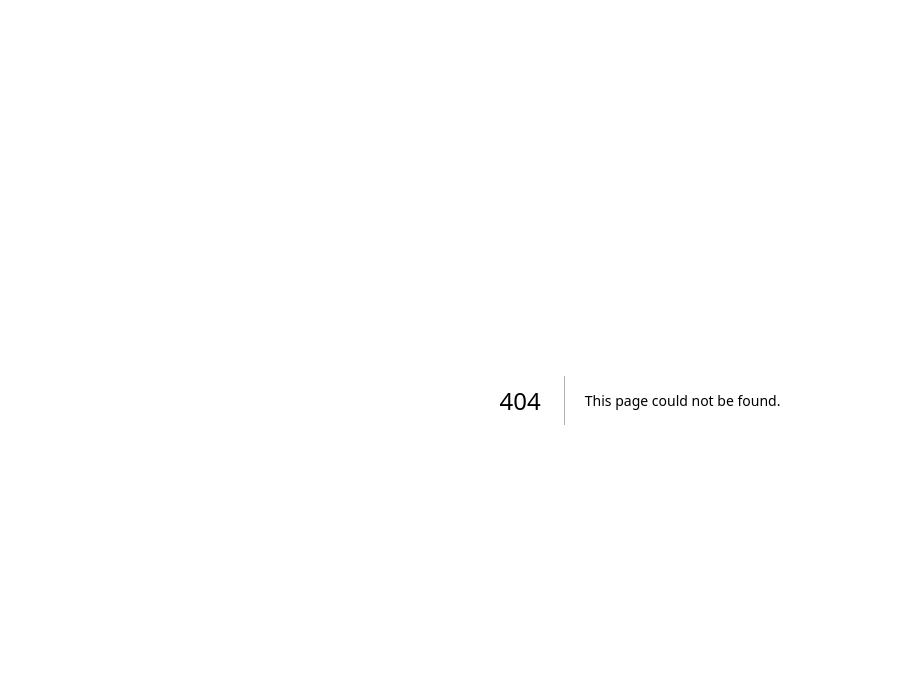
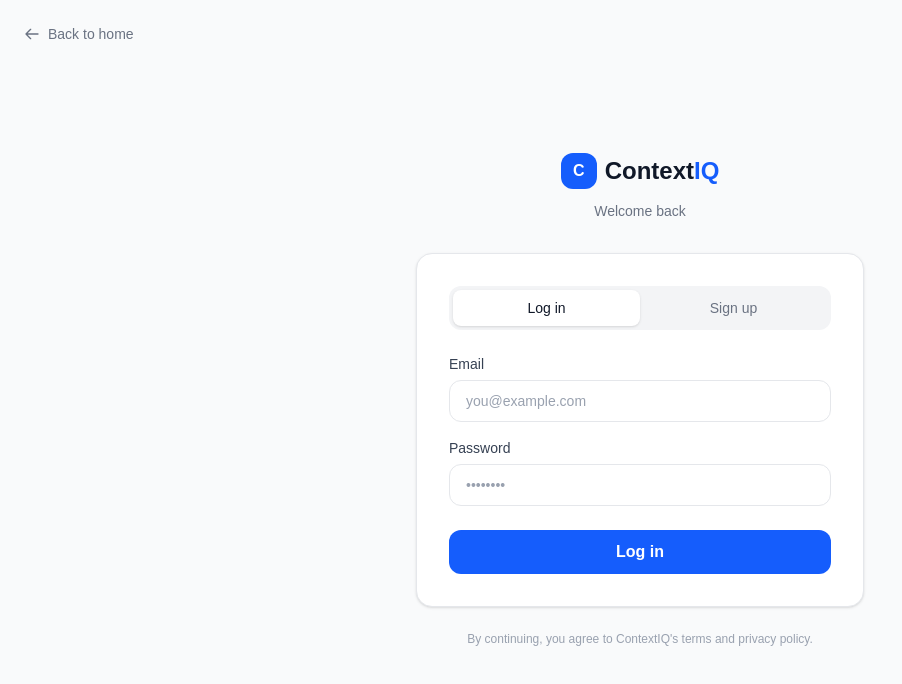
Before and after one commit to deepak35an/rag_kms, a Next.js app in the folder frontend/: page /login in a window 1280 px wide. Before the commit this address had no page. Shown: the top 684 px of the page, without its empty margins (0-902 px from the left). Built offline with nearby package versions, Linux system fonts and the light colour scheme.

Commit message:
login and api init

```diff
--- /dev/null
+++ b/frontend/app/lib/api.ts
@@ -0,0 +1,50 @@
+const API_BASE = process.env.NEXT_PUBLIC_API_URL || "http://localhost:8000";
+
+// --- Types ---
+
+export interface HealthResponse {
+  status: string;
+  vectorstore_loaded: boolean;
+  generator_loaded: boolean;
+}
+
+export interface SessionResponse {
+  session_id: string;
+}
+
+export interface AskResponse {
+  answer: string;
+  sources: string[];
+  retrieved_chunks?: { content: string; score: number }[];
+  error?: string;
+}
+
+// --- API Functions ---
+
+export async function checkHealth(): Promise<HealthResponse> {
+  const res = await fetch(`${API_BASE}/health`);
+  if (!res.ok) throw new Error("Backend unreachable");
+  return res.json();
+}
+
+export async function createSession(): Promise<SessionResponse> {
+  const res = await fetch(`${API_BASE}/create_session`, {
+    method: "POST",
+    headers: { "Content-Type": "application/json" },
+  });
+  if (!res.ok) throw new Error("Failed to create session");
+  return res.json();
+}
+
+export async function askQuestion(
+  question: string,
+  sessionId: string
+): Promise<AskResponse> {
+  const res = await fetch(`${API_BASE}/ask`, {
+    method: "POST",
+    headers: { "Content-Type": "application/json" },
+    body: JSON.stringify({ question, session_id: sessionId }),
+  });
+  if (!res.ok) throw new Error("Failed to get answer");
+  return res.json();
+}
--- /dev/null
+++ b/frontend/app/login/page.tsx
@@ -0,0 +1,165 @@
+"use client";
+
+import Link from "next/link";
+import { useState } from "react";
+import { useRouter } from "next/navigation";
+
+export default function LoginPage() {
+  const router = useRouter();
+  const [tab, setTab] = useState<"login" | "signup">("login");
+  const [email, setEmail] = useState("");
+  const [password, setPassword] = useState("");
+  const [name, setName] = useState("");
+  const [loading, setLoading] = useState(false);
+  const [error, setError] = useState("");
+
+  const handleSubmit = async (e: React.FormEvent) => {
+    e.preventDefault();
+    setError("");
+
+    if (!email || !password) {
+      setError("Please fill in all fields.");
+      return;
+    }
+    if (tab === "signup" && !name) {
+      setError("Please enter your name.");
+      return;
+    }
+
+    setLoading(true);
+
+    // Mock auth — store in localStorage and redirect
+    setTimeout(() => {
+      localStorage.setItem(
+        "contextiq_user",
+        JSON.stringify({ name: name || email.split("@")[0], email })
+      );
+      router.push("/dashboard");
+    }, 800);
+  };
+
+  return (
+    <div className="min-h-screen bg-gray-50 flex items-center justify-center px-4">
+      {/* Back to home */}
+      <Link
+        href="/"
+        className="absolute top-6 left-6 flex items-center gap-2 text-sm text-gray-500 hover:text-gray-800 transition-colors"
+      >
+        <svg className="w-4 h-4" fill="none" stroke="currentColor" viewBox="0 0 24 24">
+          <path strokeLinecap="round" strokeLinejoin="round" strokeWidth={2} d="M10 19l-7-7m0 0l7-7m-7 7h18" />
+        </svg>
+        Back to home
+      </Link>
+
+      <div className="w-full max-w-md">
+        {/* Logo */}
+        <div className="text-center mb-8">
+          <Link href="/" className="inline-flex items-center gap-2">
+            <div className="w-9 h-9 bg-blue-600 rounded-xl flex items-center justify-center">
+              <span className="text-white font-bold">C</span>
+            </div>
+            <span className="text-2xl font-bold text-gray-900">
+              Context<span className="text-blue-600">IQ</span>
+            </span>
+          </Link>
+          <p className="mt-3 text-gray-500 text-sm">
+            {tab === "login" ? "Welcome back" : "Create your account"}
+          </p>
+        </div>
+
+        {/* Card */}
+        <div className="bg-white rounded-2xl border border-gray-200 shadow-sm p-8">
+          {/* Tabs */}
+          <div className="flex rounded-xl bg-gray-100 p-1 mb-6">
+            <button
+              onClick={() => { setTab("login"); setError(""); }}
+              className={`flex-1 py-2 text-sm font-medium rounded-lg transition-all ${
+                tab === "login"
+                  ? "bg-white text-gray-900 shadow-sm"
+                  : "text-gray-500 hover:text-gray-700"
+              }`}
+            >
+              Log in
+            </button>
+            <button
+              onClick={() => { setTab("signup"); setError(""); }}
+              className={`flex-1 py-2 text-sm font-medium rounded-lg transition-all ${
+                tab === "signup"
+                  ? "bg-white text-gray-900 shadow-sm"
+                  : "text-gray-500 hover:text-gray-700"
+              }`}
+            >
+              Sign up
+            </button>
+          </div>
+
+          {/* Form */}
+          <form onSubmit={handleSubmit} className="space-y-4">
+            {tab === "signup" && (
+              <div>
+                <label className="block text-sm font-medium text-gray-700 mb-1.5">
+                  Full Name
+                </label>
+                <input
+                  type="text"
+                  value={name}
+                  onChange={(e) => setName(e.target.value)}
+                  placeholder="John Doe"
+                  className="w-full px-4 py-2.5 rounded-xl border border-gray-200 text-sm text-gray-900 placeholder-gray-400 focus:outline-none focus:ring-2 focus:ring-blue-500 focus:border-transparent transition"
+                />
+              </div>
+            )}
+
+            <div>
+              <label className="block text-sm font-medium text-gray-700 mb-1.5">
+                Email
+              </label>
+              <input
+                type="email"
+                value={email}
+                onChange={(e) => setEmail(e.target.value)}
+                placeholder="you@example.com"
+                className="w-full px-4 py-2.5 rounded-xl border border-gray-200 text-sm text-gray-900 placeholder-gray-400 focus:outline-none focus:ring-2 focus:ring-blue-500 focus:border-transparent transition"
+              />
+            </div>
+
+            <div>
+              <label className="block text-sm font-medium text-gray-700 mb-1.5">
+                Password
+              </label>
+              <input
+                type="password"
+                value={password}
+                onChange={(e) => setPassword(e.target.value)}
+                placeholder="••••••••"
+                className="w-full px-4 py-2.5 rounded-xl border border-gray-200 text-sm text-gray-900 placeholder-gray-400 focus:outline-none focus:ring-2 focus:ring-blue-500 focus:border-transparent transition"
+              />
+            </div>
+
+            {error && (
+              <p className="text-sm text-red-500 bg-red-50 border border-red-100 rounded-lg px-4 py-2.5">
+                {error}
+              </p>
+            )}
+
+            <button
+              type="submit"
+              disabled={loading}
+              className="w-full bg-blue-600 hover:bg-blue-700 disabled:opacity-60 disabled:cursor-not-allowed text-white font-semibold py-2.5 rounded-xl transition-colors mt-2"
+            >
+              {loading
+                ? "Please wait..."
+                : tab === "login"
+                ? "Log in"
+                : "Create account"}
+            </button>
+          </form>
+        </div>
+
+        <p className="text-center text-xs text-gray-400 mt-6">
+          By continuing, you agree to ContextIQ&apos;s terms and privacy policy.
+        </p>
+      </div>
+    </div>
+  );
+}
```
